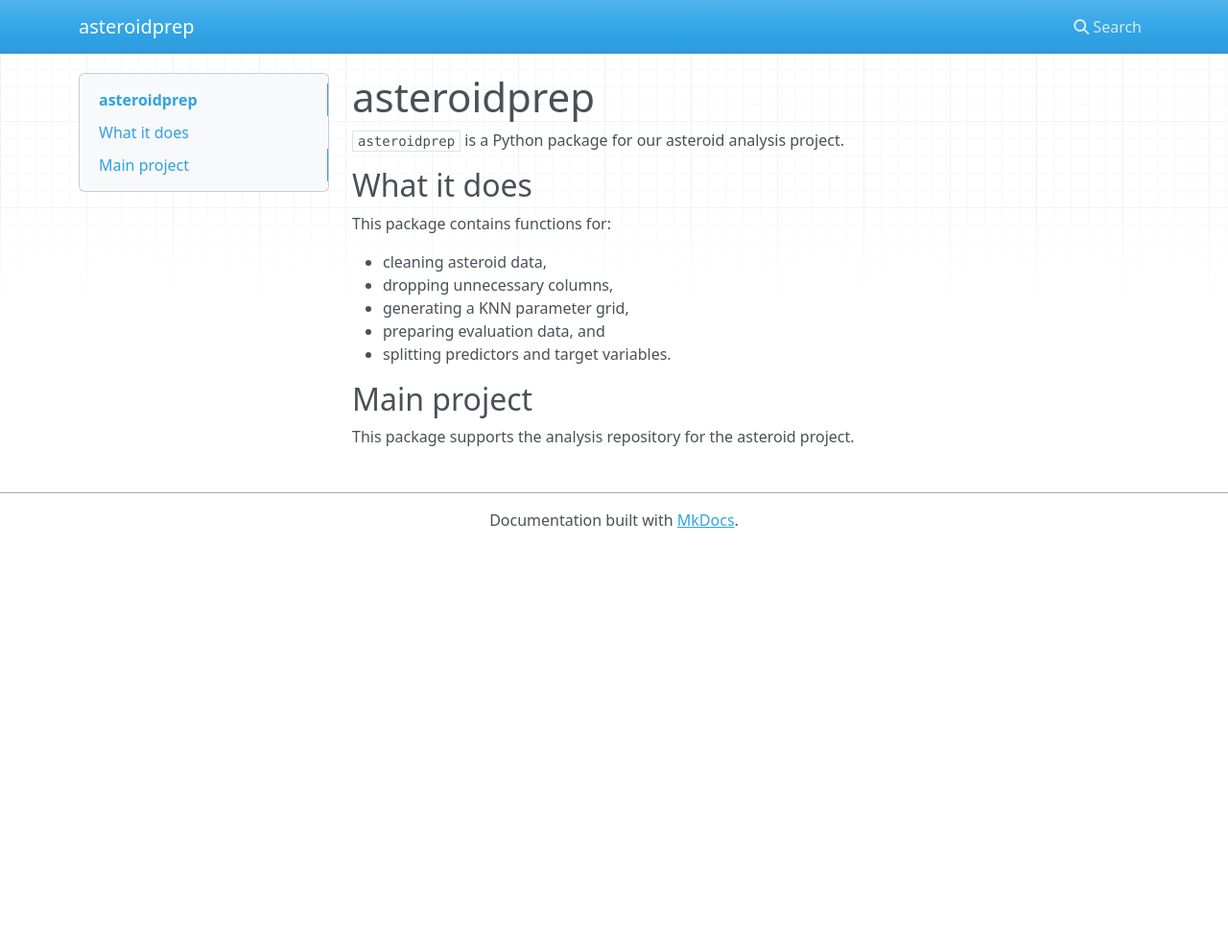
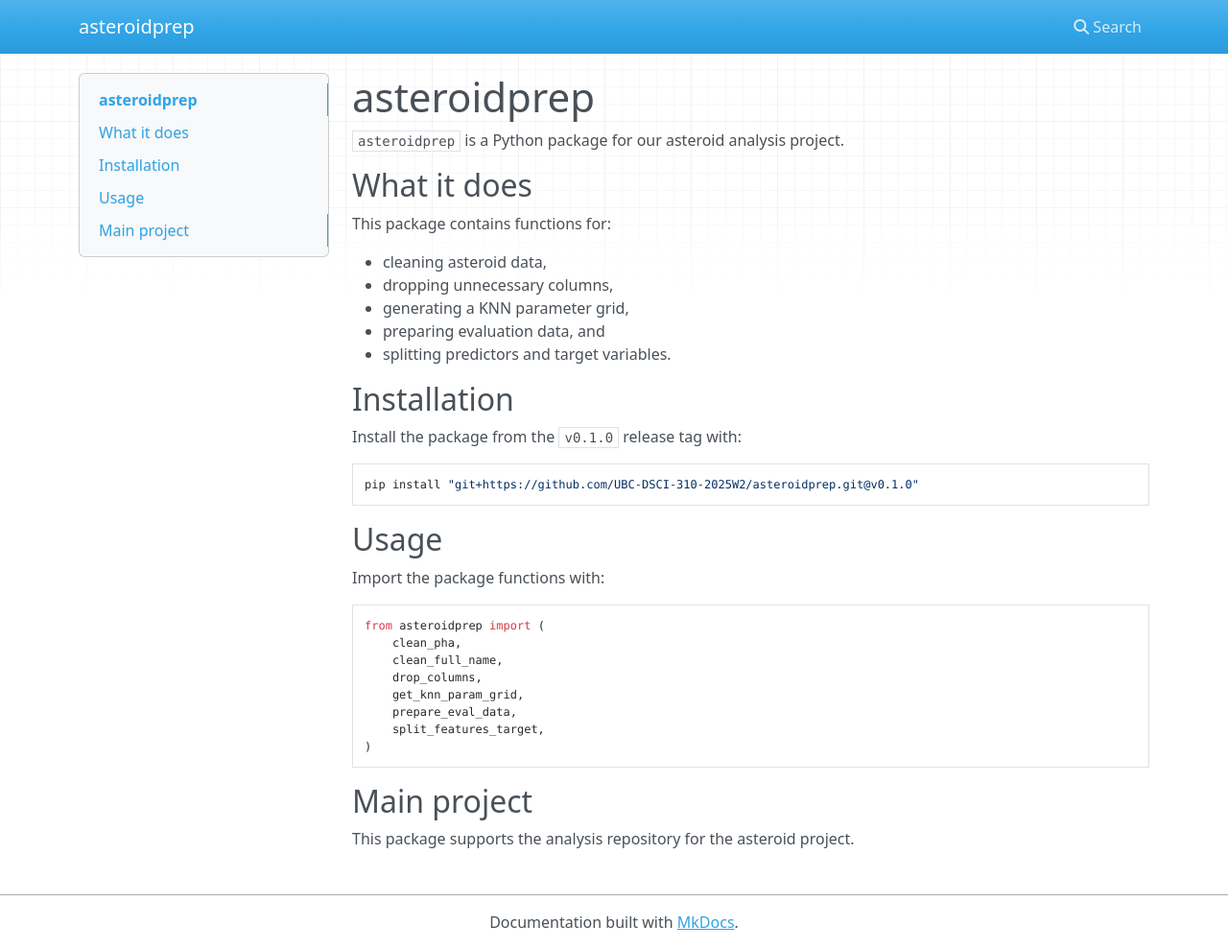
Before and after one commit to UBC-DSCI-310-2025W2/asteroidprep, an MkDocs documentation site: the page built from docs/index.md, in a window 1280 px wide and 989 px high. Shown: the whole window at 96% size. Built offline with MkDocs 1.6.1, drawn with Linux system fonts in a browser that asks for light colours; nearby versions of some CDN libraries.

Commit message:
Installation and Usage included in index.md

````diff
--- a/docs/index.md
+++ b/docs/index.md
@@ -12,6 +12,29 @@ This package contains functions for:
 - preparing evaluation data, and
 - splitting predictors and target variables.
 
+## Installation
+
+Install the package from the `v0.1.0` release tag with:
+
+```bash
+pip install "git+https://github.com/UBC-DSCI-310-2025W2/asteroidprep.git@v0.1.0"
+```
+
+## Usage
+
+Import the package functions with:
+
+```
+from asteroidprep import (
+    clean_pha,
+    clean_full_name,
+    drop_columns,
+    get_knn_param_grid,
+    prepare_eval_data,
+    split_features_target,
+)
+```
+
 ## Main project
 
 This package supports the analysis repository for the asteroid project.
````
